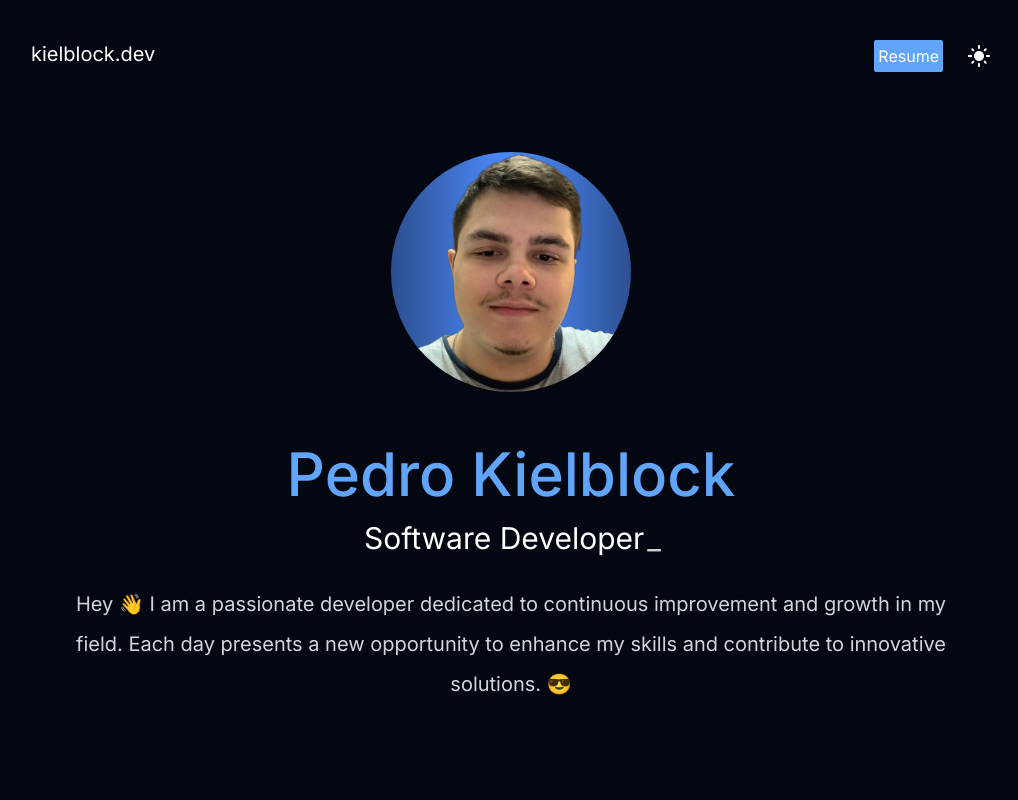
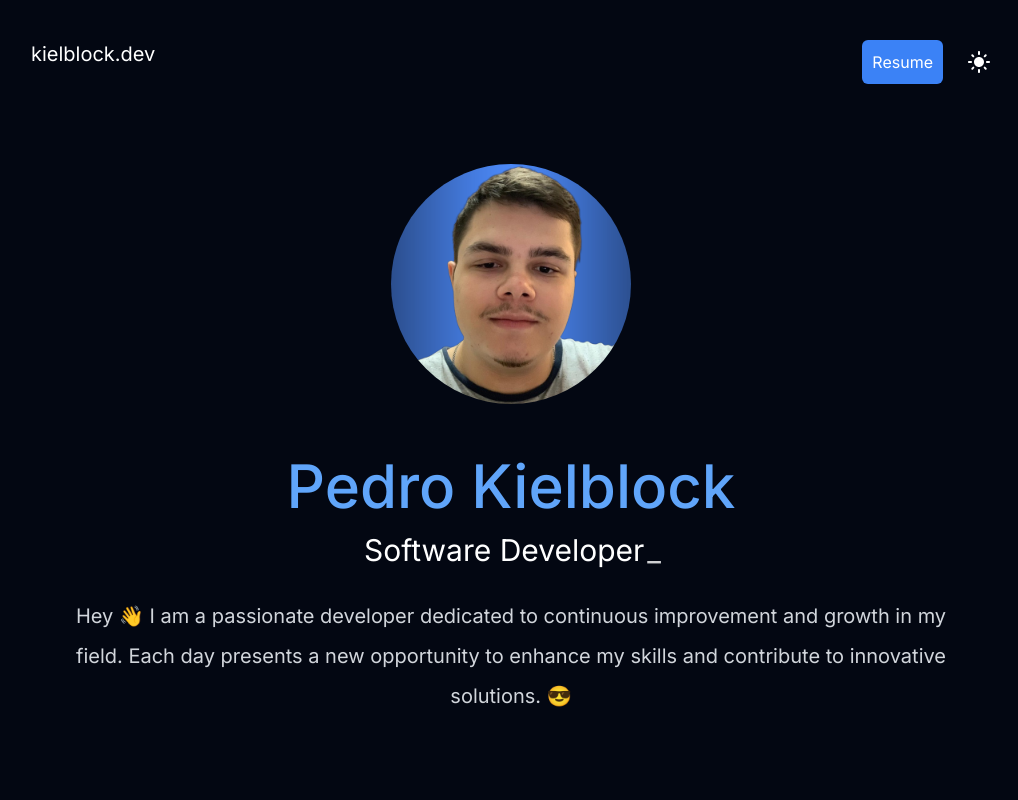
Before and after one commit to pkielblock/kielblock-dev, a Next.js app: page / in a window 1280 px wide. Shown: the top 800 px of the page, without its empty margins (129-1147 px from the left). Built offline with nearby package versions, Linux system fonts and the light colour scheme.

Commit message:
feat: new resume button

```diff
--- a/src/app/page.js
+++ b/src/app/page.js
@@ -28,7 +28,7 @@ export default function Home() {
 							<li>
 								<button
 									onClick={toggleModal}
-									className="hover:underline bg-blue-400 p-1 rounded-sm me-4 md:me-6 dark:text-white"
+									className="hover:bg-blue-600 bg-blue-500 p-2.5 rounded-md me-4 md:me-6 text-white"
 								>
 									Resume
 								</button>
```
